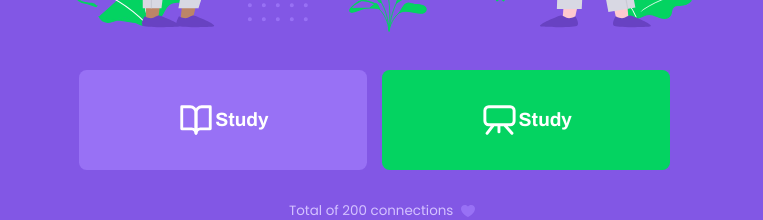
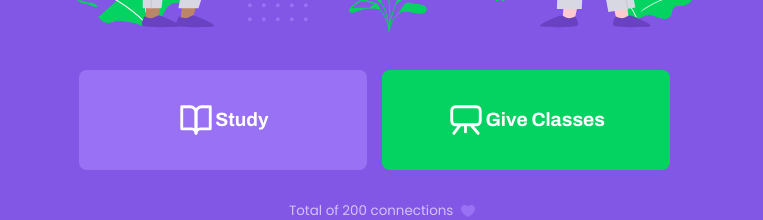
Before and after one commit to leost3/Proffy, a React (Create React App) app: page / in a window 1280 px wide. Shown: the part 571-791 px from the top of the page, without its empty margins (258-1021 px from the left). Built offline with nearby package versions, Linux system fonts and the light colour scheme.

Commit message:
fix: correct label and alt in img/button give classes

```diff
--- a/src/pages/landing/index.tsx
+++ b/src/pages/landing/index.tsx
@@ -7,6 +7,8 @@ import purpleHeartIcon from '../../assets/icons/purple-heart.svg'
 import studyIcon from '../../assets/icons/study.svg'
 import landingImg from '../../assets/images/landing.svg'
 import logoImg from '../../assets/images/logo.svg'
+
+
 
 
 
@@ -30,8 +32,8 @@ function Landing() {
             Study
           </a>
           <a href="" className="give-classes">
-            <img src={giveClassesIcon} alt="study" />
-            Study
+            <img src={giveClassesIcon} alt="give classes" />
+            Give Classes
           </a>
         </div>
         <span className="total-connections">
```
